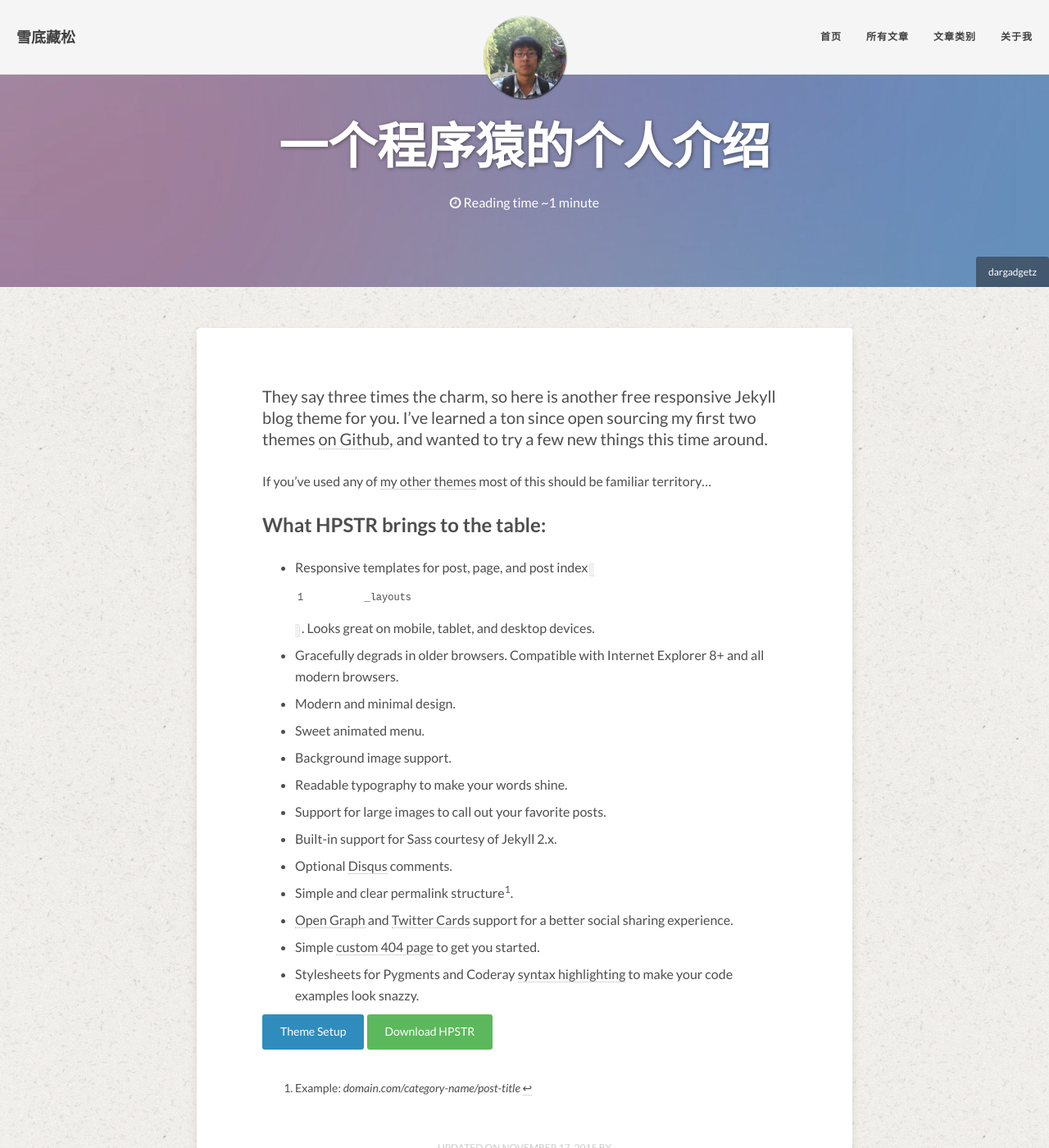
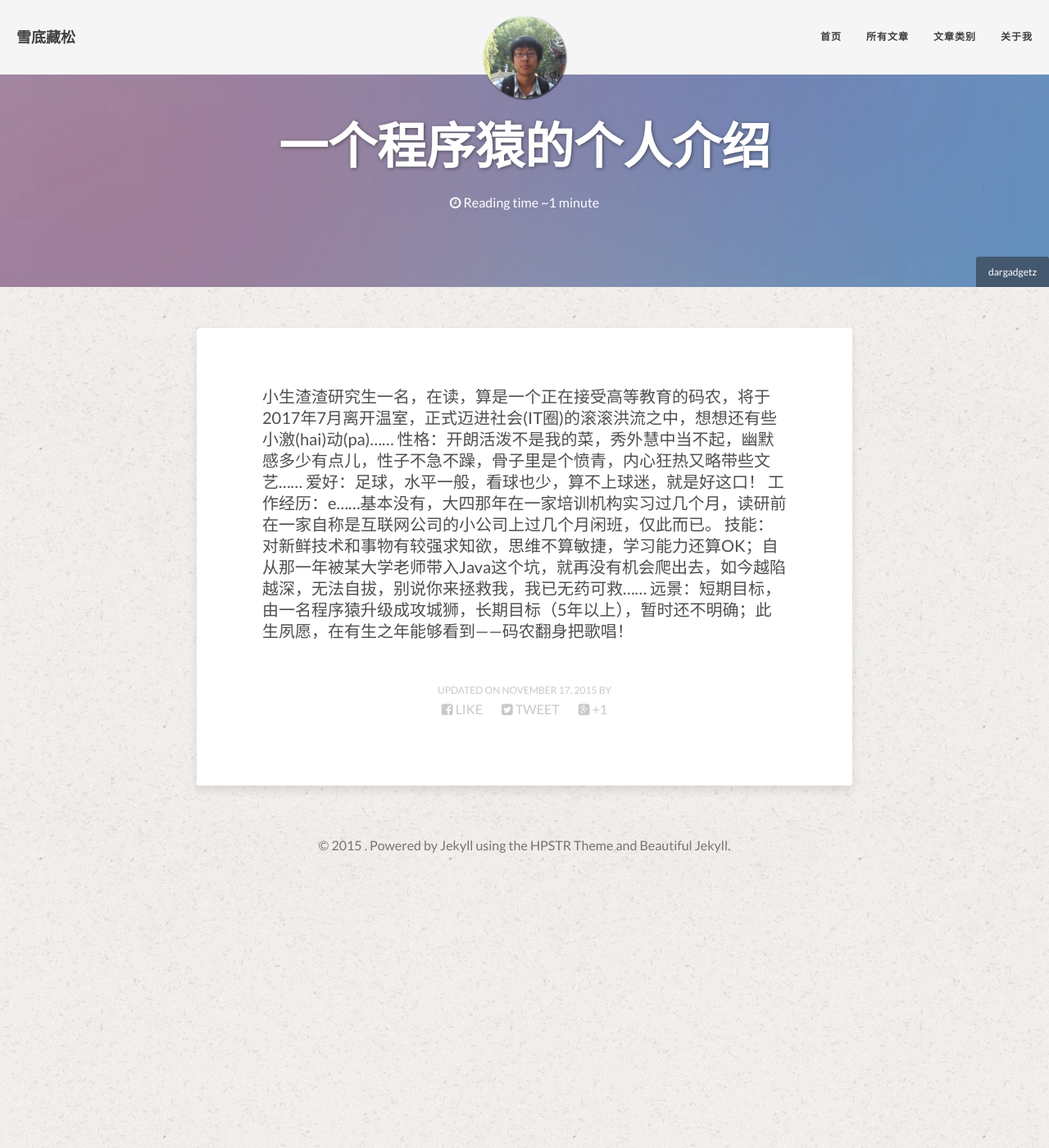
Before and after one commit to MinfeiZhou/MinfeiZhou.github.io, a Jekyll site: the page built from about/index.md, in a window 1280 px wide and 1400 px high. Shown: the whole window at 82% size. Built offline with Jekyll 4.4.1, drawn with Linux system fonts in a browser that asks for light colours.

Commit message:
添加个人介绍

```diff
--- a/about/index.md
+++ b/about/index.md
@@ -9,26 +9,9 @@ image:
   creditlink: http://www.dargadgetz.com/ios-7-abstract-wallpaper-pack-for-iphone-5-and-ipod-touch-retina/
 ---
 
-They say three times the charm, so here is another free responsive Jekyll blog theme for you. I've learned a ton since open sourcing my first two themes [on Github](http://github.com/mmistakes), and wanted to try a few new things this time around.
-
-If you've used any of [my other themes](http://mademistakes.com/work/jekyll-themes/) most of this should be familiar territory...
-
-## What HPSTR brings to the table:
-
-* Responsive templates for post, page, and post index `_layouts`. Looks great on mobile, tablet, and desktop devices.
-* Gracefully degrads in older browsers. Compatible with Internet Explorer 8+ and all modern browsers.
-* Modern and minimal design.
-* Sweet animated menu.
-* Background image support.
-* Readable typography to make your words shine.
-* Support for large images to call out your favorite posts.
-* Built-in support for Sass courtesy of Jekyll 2.x.
-* Optional [Disqus](http://disqus.com) comments.
-* Simple and clear permalink structure[^1].
-* [Open Graph](https://developers.facebook.com/docs/opengraph/) and [Twitter Cards](https://dev.twitter.com/docs/cards) support for a better social sharing experience.
-* Simple [custom 404 page]({{ site.url }}/404.html) to get you started.
-* Stylesheets for Pygments and Coderay [syntax highlighting]({{ site.url }}/code-highlighting-post/) to make your code examples look snazzy.
-
-<div markdown="0"><a href="{{ site.url }}/theme-setup/" class="btn btn-info">Theme Setup</a> <a href="https://github.com/mmistakes/hpstr-jekyll-theme" class="btn btn-success">Download HPSTR</a></div>
-
-[^1]: Example: *domain.com/category-name/post-title*
+小生渣渣研究生一名，在读，算是一个正在接受高等教育的码农，将于2017年7月离开温室，正式迈进社会(IT圈)的滚滚洪流之中，想想还有些小激(hai)动(pa)……
+性格：开朗活泼不是我的菜，秀外慧中当不起，幽默感多少有点儿，性子不急不躁，骨子里是个愤青，内心狂热又略带些文艺……
+爱好：足球，水平一般，看球也少，算不上球迷，就是好这口！
+工作经历：e……基本没有，大四那年在一家培训机构实习过几个月，读研前在一家自称是互联网公司的小公司上过几个月闲班，仅此而已。
+技能：对新鲜技术和事物有较强求知欲，思维不算敏捷，学习能力还算OK；自从那一年被某大学老师带入Java这个坑，就再没有机会爬出去，如今越陷越深，无法自拔，别说你来拯救我，我已无药可救……
+远景：短期目标，由一名程序猿升级成攻城狮，长期目标（5年以上），暂时还不明确；此生夙愿，在有生之年能够看到——码农翻身把歌唱！
--- a/index.html
+++ b/index.html
@@ -1,6 +1,6 @@
 ---
 layout: post-index
-title: test可否狂歌图一醉，会否因之解千愁……
+title: 可否狂歌图一醉，会否因之解千愁……
 description: "我的第一个blog！"
 tags: [Jekyll, theme, themes, responsive, blog, modern]
 index_flag: true
```
